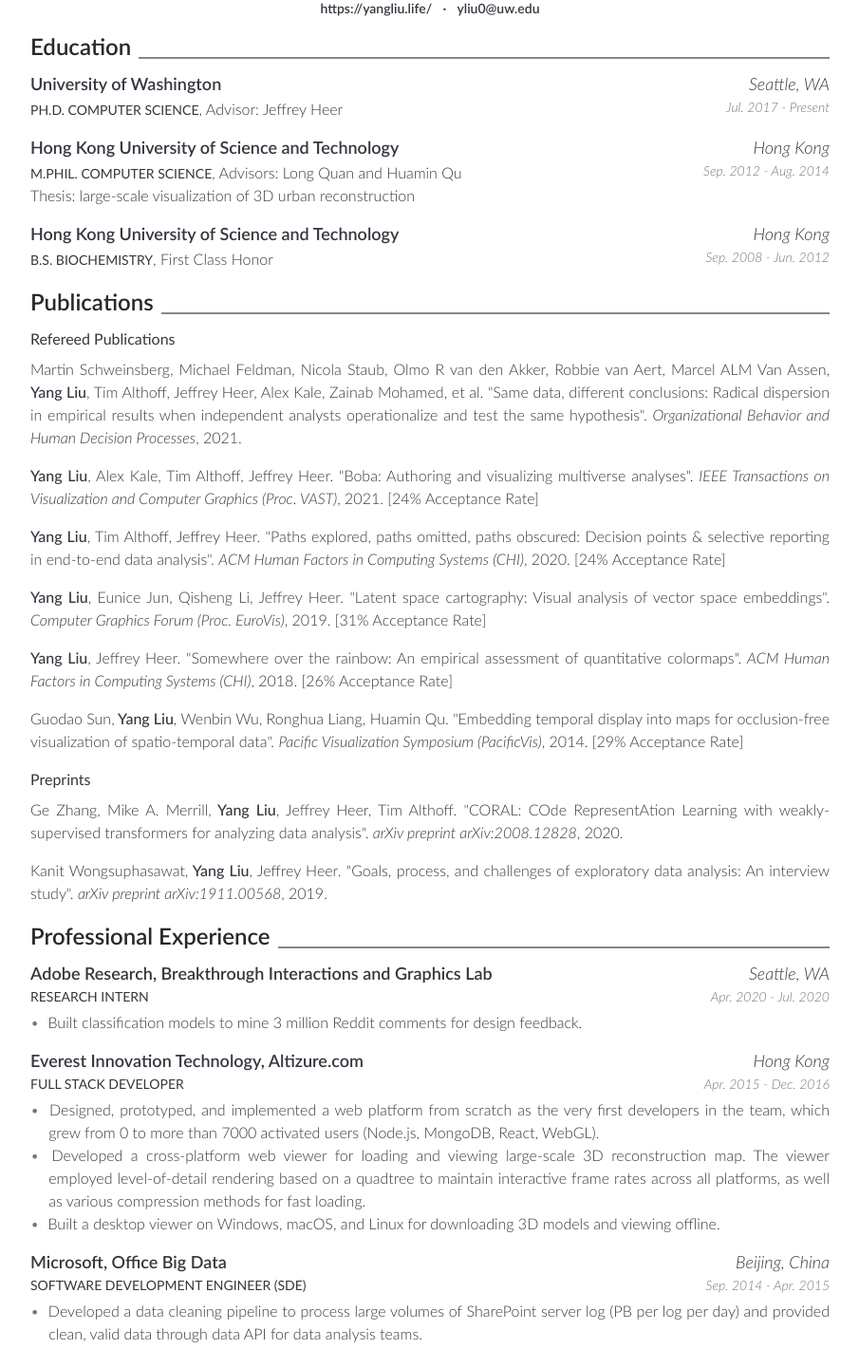
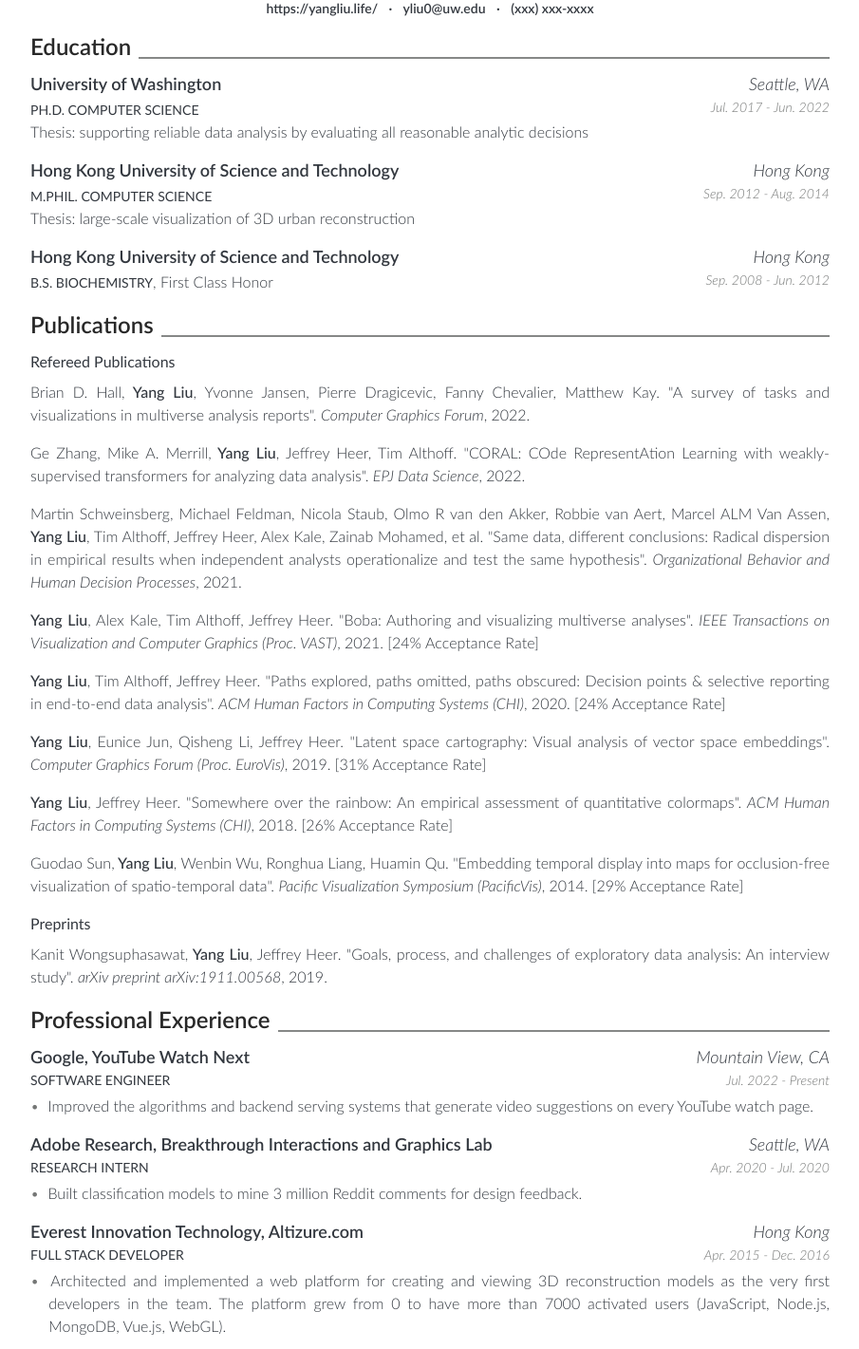
Before and after one commit to yyyliu/yyyliu.github.io, a Vue app: page /#/cv in a window 1280 px wide. Shown: the part 120-1541 px from the top of the page at 95% size, without its empty margins (187-1092 px from the left). Built offline with nearby package versions, Linux system fonts and the light colour scheme.

Commit message:
Update CV and short bio

```diff
--- a/package.json
+++ b/package.json
@@ -13,7 +13,7 @@
     "prebuild": "rm -rf build && mkdir build && cp -R assets/ build",
     "webpack-dev": "webpack --config webpack.dev.js",
     "webpack-prod": "webpack --progress --hide-modules --config webpack.prod.js",
-    "start": "python -m SimpleHTTPServer 8080"
+    "start": "python3 -m http.server 8080"
   },
   "dependencies": {
     "bootstrap": "^4.4.1",
--- a/src/cv.js
+++ b/src/cv.js
@@ -1,5 +1,6 @@
 const meta = {
   homepage: 'https://yangliu.life/',
+  phone: '(xxx) xxx-xxxx',
   email: 'yliu0@uw.edu'
 }
 
@@ -8,9 +9,10 @@ const education = [
     name: 'University of Washington',
     degree: 'Ph.D. Computer Science',
     start: 'Jul. 2017',
-    end: '',
+    end: 'Jun. 2022',
     location: 'Seattle, WA',
-    advisor: 'Advisor: Jeffrey Heer'
+    // advisor: 'Advisor: Jeffrey Heer',
+    thesis: 'supporting reliable data analysis by evaluating all reasonable analytic decisions'
   },
   {
     hide: 'true',
@@ -30,7 +32,7 @@ const education = [
     location: 'Hong Kong',
     gpa: '3.98/4.3',
     thesis: 'large-scale visualization of 3D urban reconstruction',
-    advisor: 'Advisors: Long Quan and Huamin Qu'
+    // advisor: 'Advisors: Long Quan and Huamin Qu'
   },
   {
     name: 'Hong Kong University of Science and Technology',
@@ -64,6 +66,23 @@ const education = [
   }
  */
 const papers = [
+  {
+    author: 'Brian D. Hall, Yang Liu, Yvonne Jansen, Pierre Dragicevic, Fanny Chevalier, Matthew Kay',
+    title: 'A survey of tasks and visualizations in multiverse analysis reports',
+    venue: 'Computer Graphics Forum',
+    volume: 41,
+    number: 1,
+    pages: '402-426',
+    time: '2022'
+  },
+  {
+    author: 'Ge Zhang, Mike A. Merrill, Yang Liu, Jeffrey Heer, Tim Althoff',
+    title: 'CORAL: COde RepresentAtion Learning with weakly-supervised transformers for analyzing data analysis',
+    venue: 'EPJ Data Science',
+    volume: 11,
+    number: 14,
+    time: '2022',
+  },
   {
     author: 'Martin Schweinsberg, Michael Feldman, Nicola Staub, Olmo R van den Akker, Robbie van Aert, Marcel ALM Van Assen, Yang Liu, Tim Althoff, Jeffrey Heer, Alex Kale, Zainab Mohamed, et al',
     title: 'Same data, different conclusions: Radical dispersion in empirical results when independent analysts operationalize and test the same hypothesis',
@@ -119,10 +138,7 @@ const papers = [
 ]
 
 const papers_under_review = [
-]
-
-const papers_preprint = [
-  // {
+    // {
   //   author: 'Yang Liu, Tim Althoff, Jeffrey Heer',
   //   title: 'Approximation and progressive display of multiverse analyses',
   //   venue: 'IEEE Visualization Conference',
@@ -136,12 +152,9 @@ const papers_preprint = [
   //   time: '2021',
   //   status: 'under review'
   // },
-  {
-    author: 'Ge Zhang, Mike A. Merrill, Yang Liu, Jeffrey Heer, Tim Althoff',
-    title: 'CORAL: COde RepresentAtion Learning with weakly-supervised transformers for analyzing data analysis',
-    venue: 'arXiv preprint arXiv:2008.12828',
-    time: '2020',
-  },
+]
+
+const papers_preprint = [
   {
     author: 'Kanit Wongsuphasawat, Yang Liu, Jeffrey Heer',
     title: 'Goals, process, and challenges of exploratory data analysis: An interview study',
@@ -162,6 +175,16 @@ const papers_preprint = [
  */
 const work = [
   {
+    title: 'Google, YouTube Watch Next',
+    start: 'Jul. 2022',
+    end: '',
+    location: 'Mountain View, CA',
+    role: 'Software Engineer',
+    desc: [
+        'Improved the algorithms and backend serving systems that generate video suggestions on every YouTube watch page.'
+    ]
+  },
+  {
     title: 'Adobe Research, Breakthrough Interactions and Graphics Lab',
     start: 'Apr. 2020',
     end: 'Jul. 2020',
@@ -178,9 +201,9 @@ const work = [
     location: 'Hong Kong',
     role: 'Full Stack Developer',
     desc: [
-      'Designed, prototyped, and implemented a web platform from scratch as the very first developers in the team, which grew from 0 to more than 7000 activated users (Node.js, MongoDB, React, WebGL).',
-      'Developed a cross-platform web viewer for loading and viewing large-scale 3D reconstruction map. The viewer employed level-of-detail rendering based on a quadtree to maintain interactive frame rates across all platforms, as well as various compression methods for fast loading.',
-      'Built a desktop viewer on Windows, macOS, and Linux for downloading 3D models and viewing offline.'
+      'Architected and implemented a web platform for creating and viewing 3D reconstruction models as the very first developers in the team. The platform grew from 0 to have more than 7000 activated users (JavaScript, Node.js, MongoDB, Vue.js, WebGL).',
+      // 'Developed a cross-platform web viewer for loading and viewing large-scale 3D reconstruction map. The viewer employed level-of-detail rendering based on a quadtree to maintain interactive frame rates across all platforms, as well as various compression methods for fast loading.',
+      // 'Built a desktop viewer on Windows, macOS, and Linux for downloading 3D models and viewing offline.'
     ]
   },
   {
@@ -190,9 +213,9 @@ const work = [
     location: 'Beijing, China',
     role: 'Software Development Engineer (SDE)',
     desc: [
-      'Developed a data cleaning pipeline to process large volumes of SharePoint server log (PB per log per day) and provided clean, valid data through data API for data analysis teams.',
-      'Implemented active monitoring to automatically check scheduled job running time and ensure data quality in the above pipeline, to meet the SLA level of 99.9%.',
-      'Maintained more than 100 daily jobs in Office data pipelines and provided support on data issues.'
+      'Developed a data cleaning pipeline to process large volumes of SharePoint server log and provided clean, valid data through API for data analysis teams (C#).',
+      // 'Implemented active monitoring to automatically check scheduled job running time and ensure data quality in the above pipeline, to meet the SLA level of 99.9%.',
+      // 'Maintained more than 100 daily jobs in Office data pipelines and provided support on data issues.'
     ]
   }
 ]
@@ -231,7 +254,7 @@ const service = [
     name: 'CSE Mentoring Program',
     time: '2019 - 2020',
     // location: 'University of Washington',
-    desc: ['Organized escape rooms, ice cream outings, and virtual dinners for my first year mentees.']
+    desc: ['Organized escape rooms, ice cream outings, and virtual dinners for first year mentees.']
   },
   {
     name: 'Co-Organizer: Interactive Systems Seminar',
--- a/src/data.js
+++ b/src/data.js
@@ -170,18 +170,20 @@ const projects = [
 
 const bio = [
   [
-    {text: 'Hello! I\'m a final year PhD student.'},
-    {text: 'I research information visualization, with the general goal of promoting robust data analysis.'},
-    {text: 'My current focus is to study how analyses might go awry and build new tools to improve reproducibility.'},
+    {text: 'Hello! I\'m a software engineer at Google, working on recommendation algorithms.'}
   ],
   [
-    {text: ' I\'m at the'},
-    {text: ' Interactive Data Lab', url: 'https://idl.cs.washington.edu/'},
-    {text: ' at the'},
+    {text: 'I received my Ph.D. degree from the'},
     {text: ' University of Washington', url: 'https://www.cs.washington.edu/'},
-    {text: ', advised by Prof.'},
+    {text: '. My advisor was '},
     {text: ' Jeffrey Heer', url: 'http://homes.cs.washington.edu/~jheer/'},
-    {text: '. In the past, I have been affiliated with the'},
+    {text: ' and I was a member of the '},
+    {text: 'Interactive Data Lab', url: 'https://idl.cs.washington.edu/'},
+    {text: '. My Ph.D. work is on information visualization, with the general goal of promoting robust data analysis.'},
+    {text: 'My focus is to study how analyses might go awry and build new tools to improve reproducibility.'},
+  ],
+  [
+      {text: 'In the past, I have been affiliated with the'},
       {text: ' Hong Kong University of Science and Technology', url: 'http://www.ust.hk/'},
       {text: ','},
       {text: ' Microsoft China', url: 'https://www.microsoft.com/'},
--- a/src/pages/MainPage.vue
+++ b/src/pages/MainPage.vue
@@ -6,13 +6,13 @@
         <div class="ml-3 mr-3 font-weight-bold">
           <a href="/" class="no-link">Yang Liu</a>
         </div>
-        <div class="mr-3 text-bold d-none d-sm-block">
-          <small><a href="/#/cv" target="_blank" class="no-link">CV</a></small>
-          <small class="ml-3 cursor-pointer" @click="scrollTo('pubs')">
-            Publications</small>
-          <small class="ml-3 cursor-pointer" @click="scrollTo('projects')">
-            Projects</small>
-        </div>
+<!--        <div class="mr-3 text-bold d-sm-block d-none">-->
+<!--          <small><a href="/#/cv" target="_blank" class="no-link">CV</a></small>-->
+<!--          <small class="ml-3 cursor-pointer" @click="scrollTo('pubs')">-->
+<!--            Publications</small>-->
+<!--          <small class="ml-3 cursor-pointer" @click="scrollTo('projects')">-->
+<!--            Projects</small>-->
+<!--        </div>-->
       </div>
     </div>
     <!-- Content -->
@@ -45,9 +45,9 @@
                 <i class="far fa-envelope mr-1"></i>
                 Email</b-button>
               <b-button class="ml-2" squared size="sm" variant="outline-info"
-                        href="/#/cv" target="_blank">
-                <i class="far fa-file-pdf mr-1"></i>
-                Curriculum Vitae</b-button>
+                        href="https://www.linkedin.com/in/yliu0/" target="_blank">
+                <i class="fab fa-linkedin mr-1"></i>
+                LinkedIn</b-button>
               <b-button class="ml-2" squared size="sm" variant="outline-secondary"
                         href="https://github.com/yyyliu" target="_blank">
                 <i class="fab fa-github mr-1"></i>
@@ -108,7 +108,7 @@
         <div class="mt-3 mt-md-4"></div>
         <hr>
         <div class="m-3 text-center text-muted text-xs">
-          Copyright © 2016-2020 Yang Liu
+          Copyright © 2016-{{current_year}} Yang Liu
         </div>
         <div class="mt-5"></div>
       </div>
@@ -124,7 +124,8 @@
       return {
         publications: publications,
         projects: projects,
-        bio: bio
+        bio: bio,
+        current_year: new Date().getFullYear()
       }
     },
     methods: {
--- a/src/pages/VitaPage.vue
+++ b/src/pages/VitaPage.vue
@@ -8,7 +8,9 @@
           <span class="cv-lastname">Liu</span>
         </div>
         <div class="cv-subtitle">
-          {{meta.homepage}} <span class="ml-2 mr-2">·</span> {{meta.email}}
+          {{meta.homepage}} <span class="ml-2 mr-2">·</span>
+          {{meta.email}} <span class="ml-2 mr-2">·</span>
+          {{meta.phone}}
         </div>
       </div>
 
```
Also changed, not shown: 1 other file (tests, documents, lock files or other folders). Lines whose indentation alone changed are shown as unchanged.
